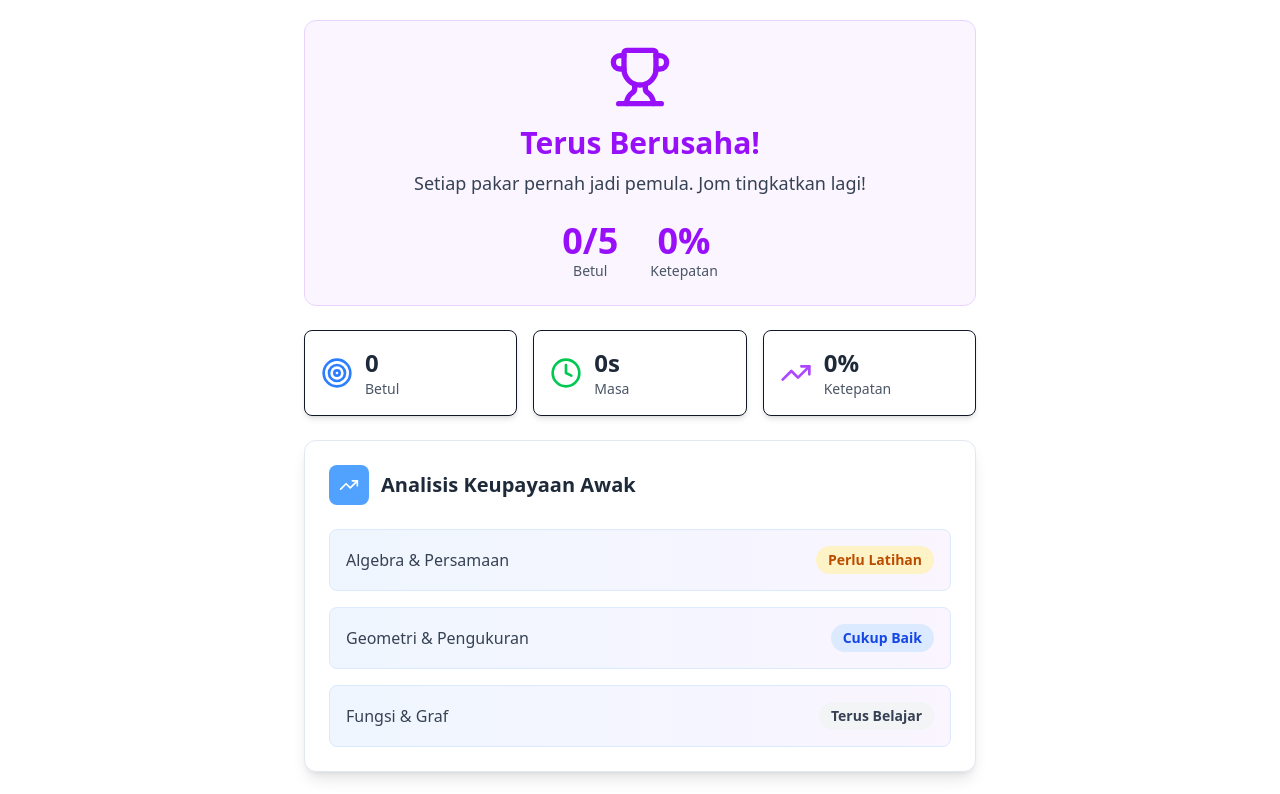
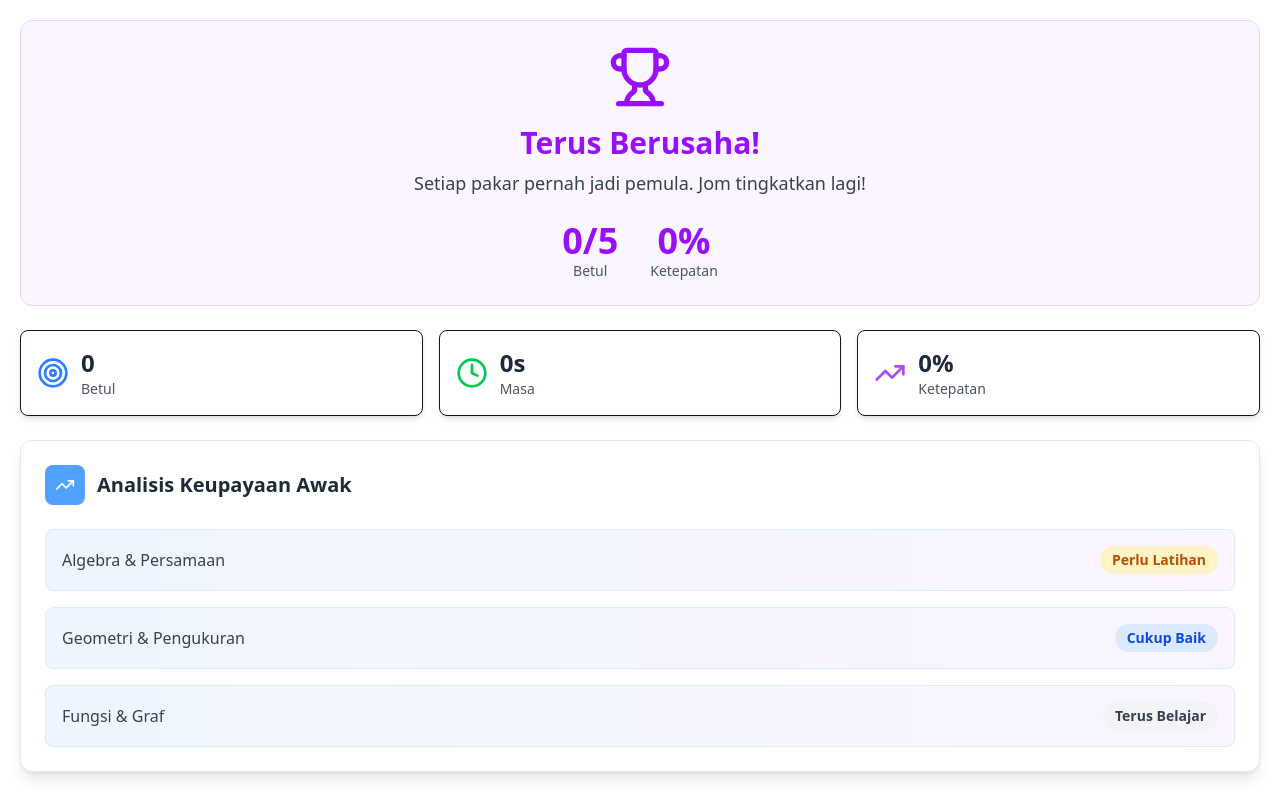
Before and after one commit to RendyArthaP/quiz-fokuslah, a Next.js app: page /result in a window 1280 px wide. Shown: the top 794 px of the page. Built offline with nearby package versions, Linux system fonts and the light colour scheme.

Commit message:
fix: max-width for mobile and desktop friendly

```diff
--- a/src/app/quiz/page.tsx
+++ b/src/app/quiz/page.tsx
@@ -11,7 +11,7 @@
   const { showFeedback } = useQuizContext();
   return (
     <div className="min-h-screen bg-gradient-to-br from-blue-50 via-white to-purple-50 py-8 px-4">
-      <div className="max-w-2xl mx-auto">
+      <div className="max-w-7xl mx-auto">
         <div className="flex justify-between items-center mb-6">
           <div />
           <Timer />
--- a/src/app/result/page.tsx
+++ b/src/app/result/page.tsx
@@ -131,7 +131,7 @@
   };
 
   return (
-    <div className="max-w-2xl mx-auto space-y-6">
+    <div className="max-w-7xl mx-auto space-y-6">
       {/* Header Results */}
       <div
         className={`${performance.bgColor} border rounded-xl p-6 text-center`}
```
